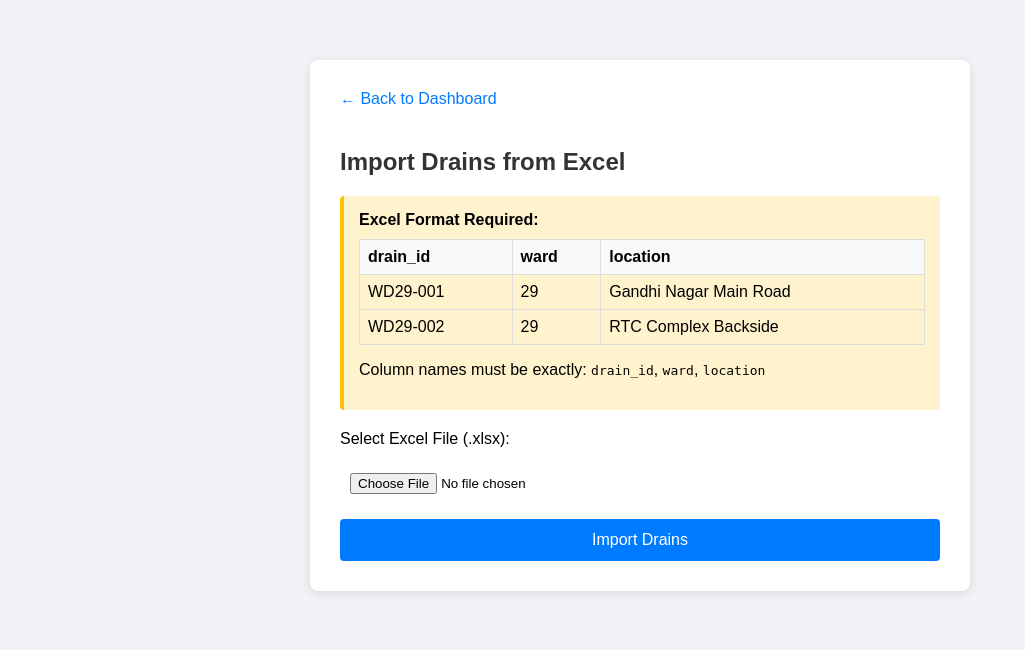
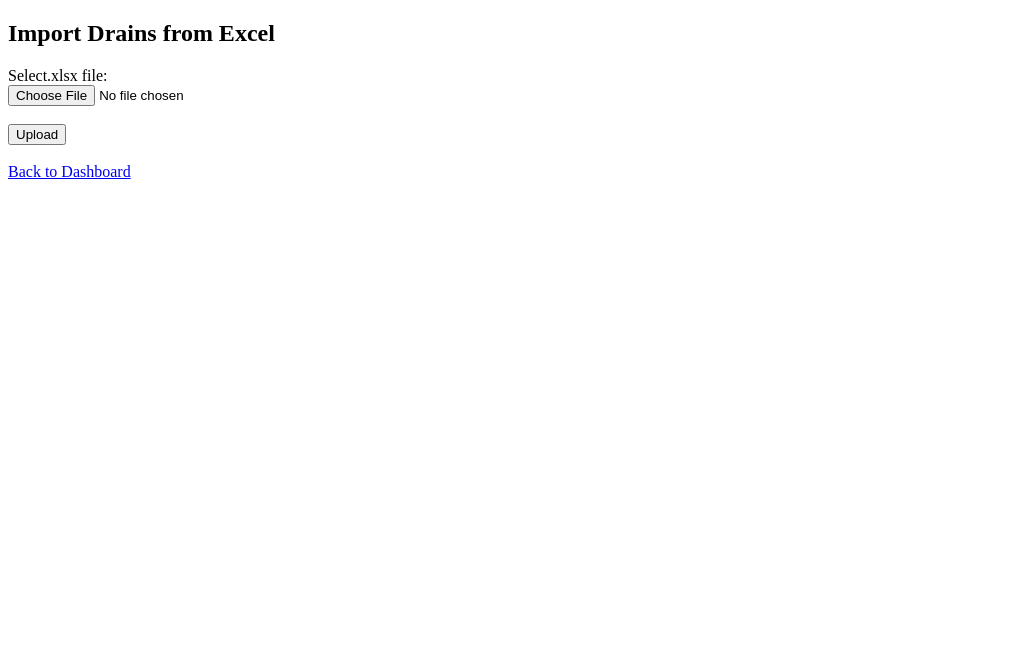
Before and after one commit to madan1994-ui/tanuku-drains, a Flask app: page /import_excel in a window 1280 px wide. Shown: the top 650 px of the page, without its empty margins (0-1025 px from the left). Run offline with Flask 3, Linux system fonts and the light colour scheme; the visitor is signed in with stand-in values (Sample User, id 1); some libraries are stand-ins or nearby versions.

Commit message:
Update import_excel.html

```diff
--- a/templates/import_excel.html
+++ b/templates/import_excel.html
@@ -2,40 +2,24 @@
 <html>
 <head>
     <title>Import Excel - Tanuku Drains</title>
-    <meta name="viewport" content="width=device-width, initial-scale=1">
-    <style>
-        body { font-family: Arial; background: #f0f2f5; margin: 0; padding: 20px; }
-        .form-box { max-width: 600px; margin: 40px auto; background: white; padding: 30px; border-radius: 8px; box-shadow: 0 2px 10px rgba(0,0,0,0.1); }
-        h2 { color: #333; margin-bottom: 20px; }
-        input[type="file"] { width: 100%; padding: 10px; margin: 15px 0; box-sizing: border-box; }
-        button { width: 100%; padding: 12px; background: #007bff; color: white; border: none; border-radius: 4px; font-size: 16px; cursor: pointer; }
-        .back { display: inline-block; margin-bottom: 20px; color: #007bff; text-decoration: none; }
-        .info { background: #fff3cd; padding: 15px; border-radius: 4px; margin: 20px 0; border-left: 4px solid #ffc107; }
-        table { width: 100%; border-collapse: collapse; margin-top: 10px; }
-        th, td { border: 1px solid #ddd; padding: 8px; text-align: left; }
-        th { background: #f8f9fa; }
-    </style>
 </head>
 <body>
-    <div class="form-box">
-        <a href="/dashboard" class="back">← Back to Dashboard</a>
-        <h2>Import Drains from Excel</h2>
+    <h2>Import Drains from Excel</h2>
 
-        <div class="info">
-            <strong>Excel Format Required:</strong>
-            <table>
-                <tr><th>drain_id</th><th>ward</th><th>location</th></tr>
-                <tr><td>WD29-001</td><td>29</td><td>Gandhi Nagar Main Road</td></tr>
-                <tr><td>WD29-002</td><td>29</td><td>RTC Complex Backside</td></tr>
-            </table>
-            <p>Column names must be exactly: <code>drain_id</code>, <code>ward</code>, <code>location</code></p>
-        </div>
+    {% with messages = get_flashed_messages() %}
+      {% if messages %}
+        {% for message in messages %}
+          <p style="color: red;">{{ message }}</p>
+        {% endfor %}
+      {% endif %}
+    {% endwith %}
 
-        <form method="POST" enctype="multipart/form-data">
-            <label>Select Excel File (.xlsx):</label>
-            <input type="file" name="excel_file" accept=".xlsx" required>
-            <button type="submit">Import Drains</button>
-        </form>
-    </div>
+    <form method="POST" enctype="multipart/form-data">
+        <label>Select.xlsx file:</label><br>
+        <input type="file" name="file" accept=".xlsx" required><br><br>
+        <input type="submit" value="Upload">
+    </form>
+
+    <br><a href="/dashboard">Back to Dashboard</a>
 </body>
 </html>
```
